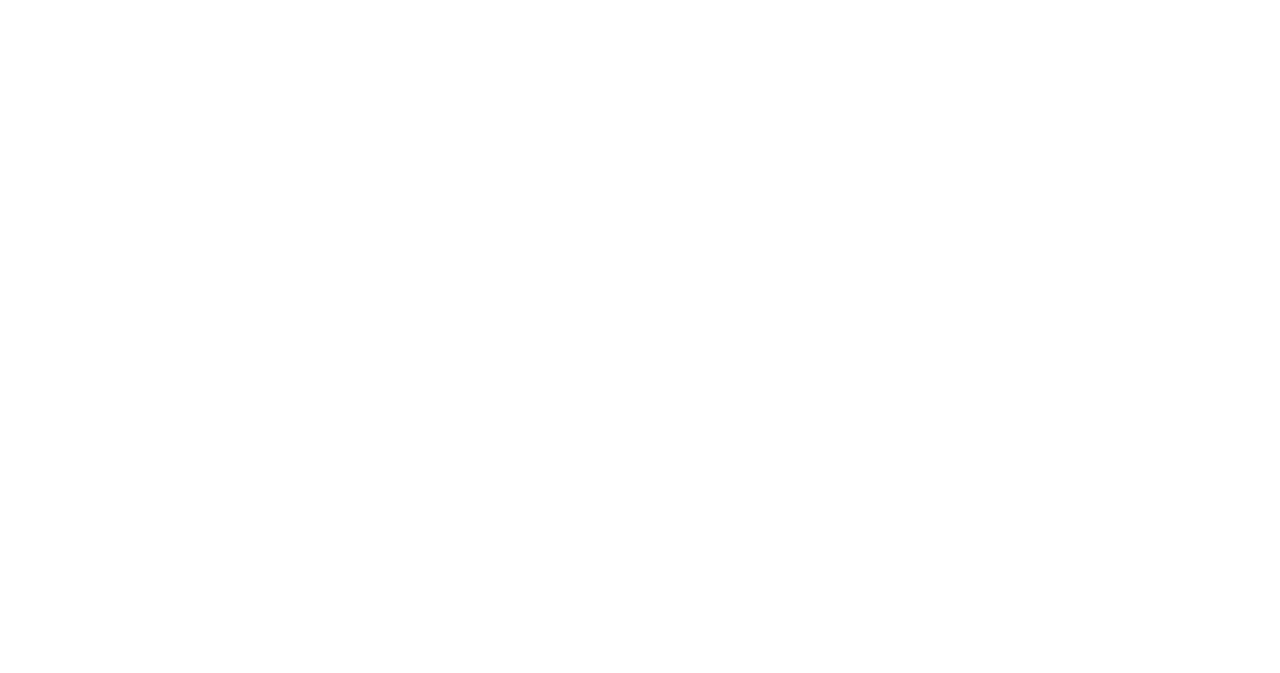
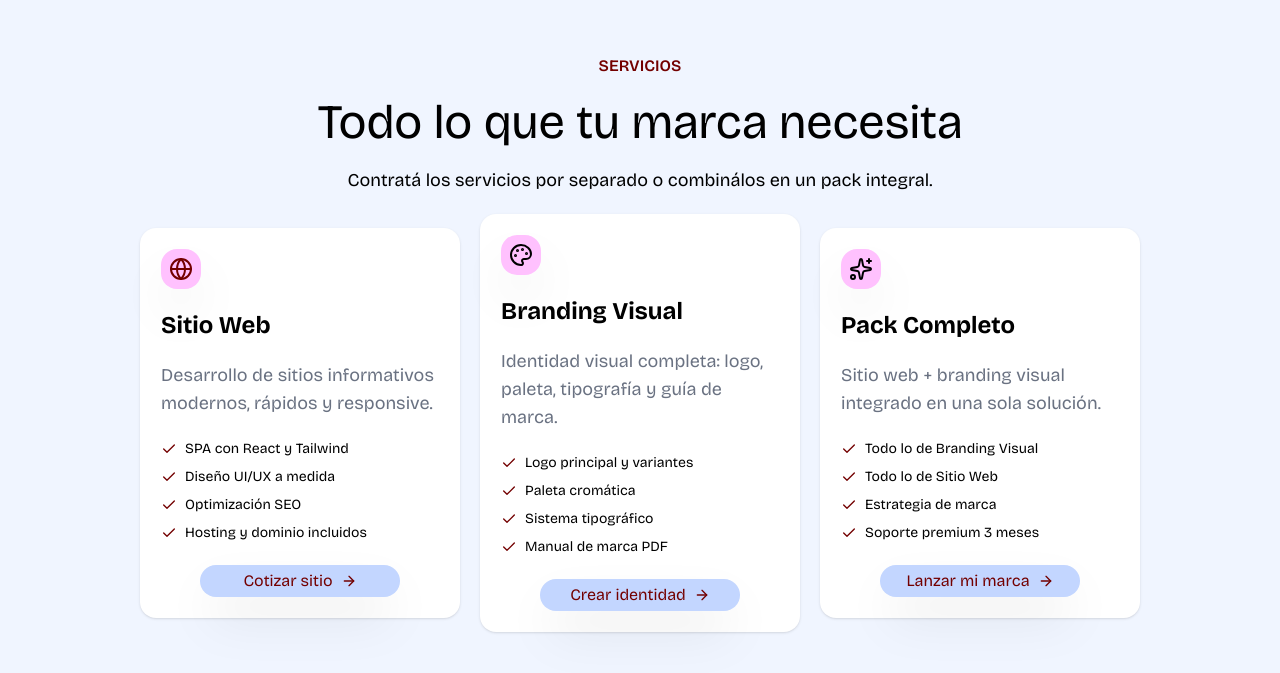
Before and after one commit to CasJuan/velaz-agency, a React (Vite) app: page / in a window 1280 px wide. Shown: the part 877-1550 px from the top of the page. Before the commit the page ends 800 px from the top, so only its background shows below. Built offline with nearby package versions, Linux system fonts and the light colour scheme.

Commit message:
servicios y cards de serivicios

```diff
--- a/src/App.jsx
+++ /dev/null
@@ -1,122 +0,0 @@
-import { useState } from 'react'
-import reactLogo from './assets/react.svg'
-import viteLogo from './assets/vite.svg'
-import heroImg from './assets/hero.png'
-import './App.css'
-
-function App() {
-  const [count, setCount] = useState(0)
-
-  return (
-    <>
-      <section id="center">
-        <div className="hero">
-          <img src={heroImg} className="base" width="170" height="179" alt="" />
-          <img src={reactLogo} className="framework" alt="React logo" />
-          <img src={viteLogo} className="vite" alt="Vite logo" />
-        </div>
-        <div>
-          <h1>Get started</h1>
-          <p>
-            Edit <code>src/App.jsx</code> and save to test <code>HMR</code>
-          </p>
-        </div>
-        <button
-          type="button"
-          className="counter"
-          onClick={() => setCount((count) => count + 1)}
-        >
-          Count is {count}
-        </button>
-      </section>
-
-      <div className="ticks"></div>
-
-      <section id="next-steps">
-        <div id="docs">
-          <svg className="icon" role="presentation" aria-hidden="true">
-            <use href="/icons.svg#documentation-icon"></use>
-          </svg>
-          <h2>Documentation</h2>
-          <p>Your questions, answered</p>
-          <ul>
-            <li>
-              <a href="https://vite.dev/" target="_blank">
-                <img className="logo" src={viteLogo} alt="" />
-                Explore Vite
-              </a>
-            </li>
-            <li>
-              <a href="https://react.dev/" target="_blank">
-                <img className="button-icon" src={reactLogo} alt="" />
-                Learn more
-              </a>
-            </li>
-          </ul>
-        </div>
-        <div id="social">
-          <svg className="icon" role="presentation" aria-hidden="true">
-            <use href="/icons.svg#social-icon"></use>
-          </svg>
-          <h2>Connect with us</h2>
-          <p>Join the Vite community</p>
-          <ul>
-            <li>
-              <a href="https://github.com/vitejs/vite" target="_blank">
-                <svg
-                  className="button-icon"
-                  role="presentation"
-                  aria-hidden="true"
-                >
-                  <use href="/icons.svg#github-icon"></use>
-                </svg>
-                GitHub
-              </a>
-            </li>
-            <li>
-              <a href="https://chat.vite.dev/" target="_blank">
-                <svg
-                  className="button-icon"
-                  role="presentation"
-                  aria-hidden="true"
-                >
-                  <use href="/icons.svg#discord-icon"></use>
-                </svg>
-                Discord
-              </a>
-            </li>
-            <li>
-              <a href="https://x.com/vite_js" target="_blank">
-                <svg
-                  className="button-icon"
-                  role="presentation"
-                  aria-hidden="true"
-                >
-                  <use href="/icons.svg#x-icon"></use>
-                </svg>
-                X.com
-              </a>
-            </li>
-            <li>
-              <a href="https://bsky.app/profile/vite.dev" target="_blank">
-                <svg
-                  className="button-icon"
-                  role="presentation"
-                  aria-hidden="true"
-                >
-                  <use href="/icons.svg#bluesky-icon"></use>
-                </svg>
-                Bluesky
-              </a>
-            </li>
-          </ul>
-        </div>
-      </section>
-
-      <div className="ticks"></div>
-      <section id="spacer"></section>
-    </>
-  )
-}
-
-export default App
--- a/src/Hero.jsx
+++ b/src/Hero.jsx
@@ -1,5 +1,4 @@
 import { ArrowRight, Brush } from "lucide-react"
-
 
 export const Hero = () => {
   return (
--- a/src/Nav.jsx
+++ b/src/Nav.jsx
@@ -7,12 +7,12 @@ export const Nav = () => {
     const [open, setOpen] = useState(false)
     return (
         <>
-        <nav className="flex flex-row items-center justify-around h-20 w-full border-b-2 fixed z-50">
+        <nav className=" bg-white flex flex-row items-center justify-around h-20 w-full border-b-2 border-tertiary fixed z-50">
             <h1 className="text-2xl text-primary font-bold">Velaz</h1>
             <ul className="hidden md:flex flex-row justify-evenly items-center gap-2">
                 <li className="flex flex-row items-center justify-center gap-5">
                     {navItems.map((item) => (
-                        <a key={item.id} href="">{item.label}</a>
+                        <a key={item.id} href={item.path}>{item.label}</a>
                     ))}
                 </li>
             </ul>
--- /dev/null
+++ b/src/Servicios.jsx
@@ -0,0 +1,21 @@
+import { CardServices } from "./miniComponents/CardServices"
+import { Globe,Palette,Sparkles } from "lucide-react"
+
+export const Servicios = () => {
+  return (
+    <>
+    <section id="servicios" className=" bg-bgWhite w-full min-h-svh flex flex-col items-center justify-center gap-5">
+        <span className="uppercase text-secondary text-base font-semibold mt-10">Servicios</span>
+        <h2 className="text-5xl text-center">Todo lo que tu marca necesita</h2>
+        <p className="text-lg text-center">Contratá los servicios por separado o combinálos en un pack integral.</p>
+        <div className="flex flex-col md:flex-row items-center  justify-center flex-wrap gap-5">
+            <CardServices icon={<Globe color="#730000" />} title="Sitio Web" desc="Desarrollo de sitios informativos modernos, rápidos y responsive." items={["SPA con React y Tailwind","Diseño UI/UX a medida","Optimización SEO","Hosting y dominio incluidos"]} btn="Cotizar sitio"/>
+
+            <CardServices icon={<Palette lor="#730000" />} title="Branding Visual" desc="Identidad visual completa: logo, paleta, tipografía y guía de marca." items={["Logo principal y variantes","Paleta cromática","Sistema tipográfico","Manual de marca PDF"]} btn="Crear identidad"/>
+
+            <CardServices icon={<Sparkles lor="#730000"/>} title="Pack Completo" desc="Sitio web + branding visual integrado en una sola solución." items={["Todo lo de Branding Visual","Todo lo de Sitio Web","Estrategia de marca","Soporte premium 3 meses"]} btn="Lanzar mi marca"/>
+        </div>
+    </section>
+    </>
+  )
+}
--- a/src/index.css
+++ b/src/index.css
@@ -9,4 +9,6 @@
     --color-primary:#FFC1FE;
     --color-secondary:#730000;
     --color-tertiary:#C3D6FF;
+    --color-secondaryBlack:#141414;
+    --color-bgWhite:#F0F5FF;
 }
--- a/src/main.jsx
+++ b/src/main.jsx
@@ -3,10 +3,12 @@ import { createRoot } from 'react-dom/client'
 import './index.css'
 import { Nav } from './Nav'
 import { Hero } from './Hero'
+import { Servicios } from './Servicios'
 
 createRoot(document.getElementById('root')).render(
   <StrictMode>
     <Nav/>
     <Hero/>
+    <Servicios/>
   </StrictMode>,
 )
--- /dev/null
+++ b/src/miniComponents/CardServices.jsx
@@ -0,0 +1,35 @@
+import { Check, ArrowRight } from "lucide-react"
+import React from "react";
+
+
+export const CardServices = ({ icon, title, desc, items, btn }) => {
+
+    const renderIcon = () => {
+        if (React.isValidElement(icon)) return icon;
+        if (typeof icon === 'function') return React.createElement(icon);
+        return icon;
+    };
+
+    return (
+        <div className="flex flex-col items-start justify-center gap-5 h-auto w-80 bg-white rounded-2xl shadow p-5 border border-transparent transition-all duration-300 hover:-translate-y-2 hover:shadow-2xl hover:border-primary/20 group cursor-pointer">
+            <div className="bg-primary h-10 w-10 flex flex-col items-center justify-center rounded-2xl shadow-2xl transition-all duration-300 group-hover:scale-110 group-hover:shadow-primary/40">
+                {renderIcon()}
+            </div>
+            <h2 className="text-2xl font-bold transition-colors duration-300 group-hover:text-secondary">
+                {title}
+            </h2>
+            <p className="text-lg text-gray-500">{desc}</p>
+            <ul className="flex flex-col items-start justify-center gap-1">
+                {items.map((item) => (
+                    <li key={item} className="flex flex-row items-center gap-2 text-sm">
+                        <Check color="#730000" className="w-4 shrink-0" />
+                        {item}
+                    </li>
+                ))}
+            </ul>
+            <button className="flex flex-row items-center justify-center gap-2 bg-tertiary text-secondary rounded-2xl shadow-2xl h-auto w-50 p-1 self-center transition-all duration-300 group-hover:bg-secondary group-hover:text-white">
+                {btn} <ArrowRight className="w-4" />
+            </button>
+        </div>
+    )
+}
--- a/src/utilis/nav.js
+++ b/src/utilis/nav.js
@@ -1,6 +1,6 @@
 export const navItems = [
     {id:1, label: 'Inicio', path:'/'},
-    {id:2, label: 'Servicios', path:'#servicio'},
+    {id:2, label: 'Servicios', path:'#servicios'},
     {id:3, label: 'Nosotros', path:'#nosotros'},
     {id:4, label: 'Proyectos', path:'#proyectos'},
     {id:5, label: 'Proceso', path:'#procesos'},
```
